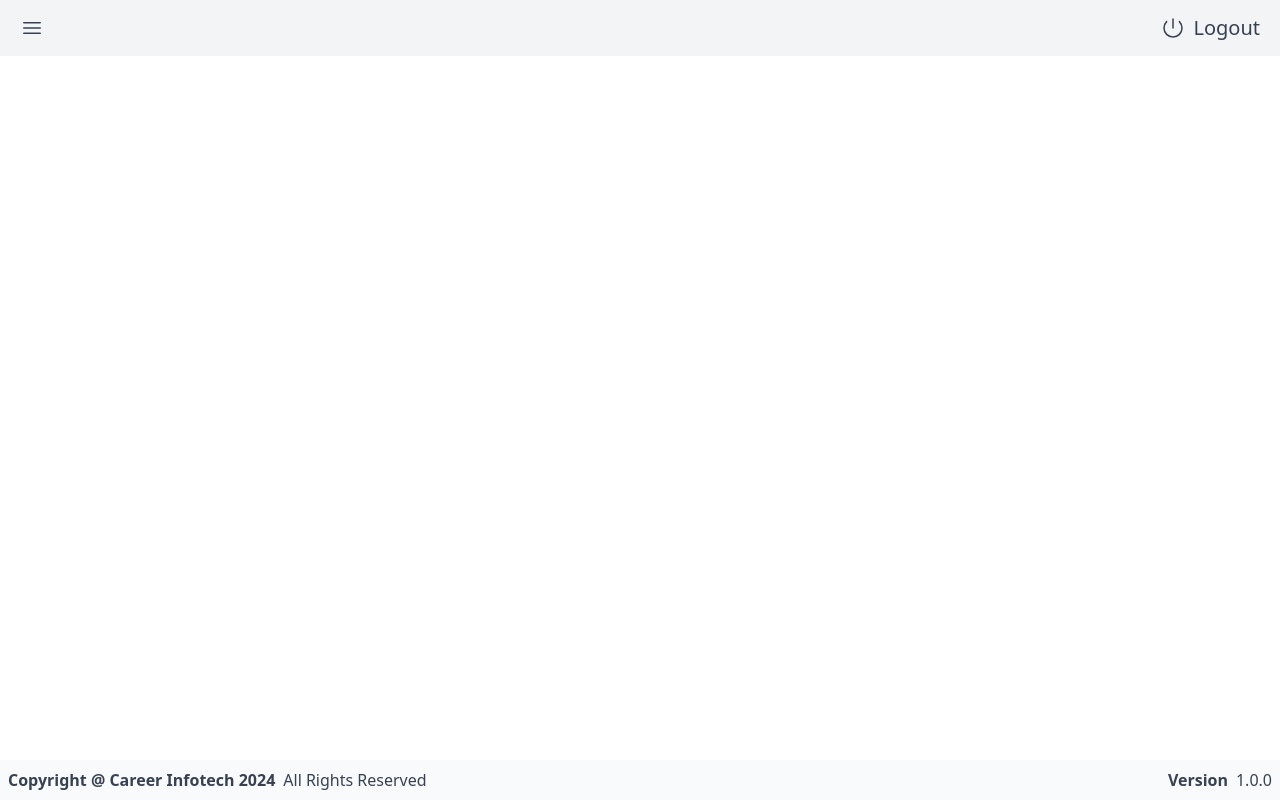
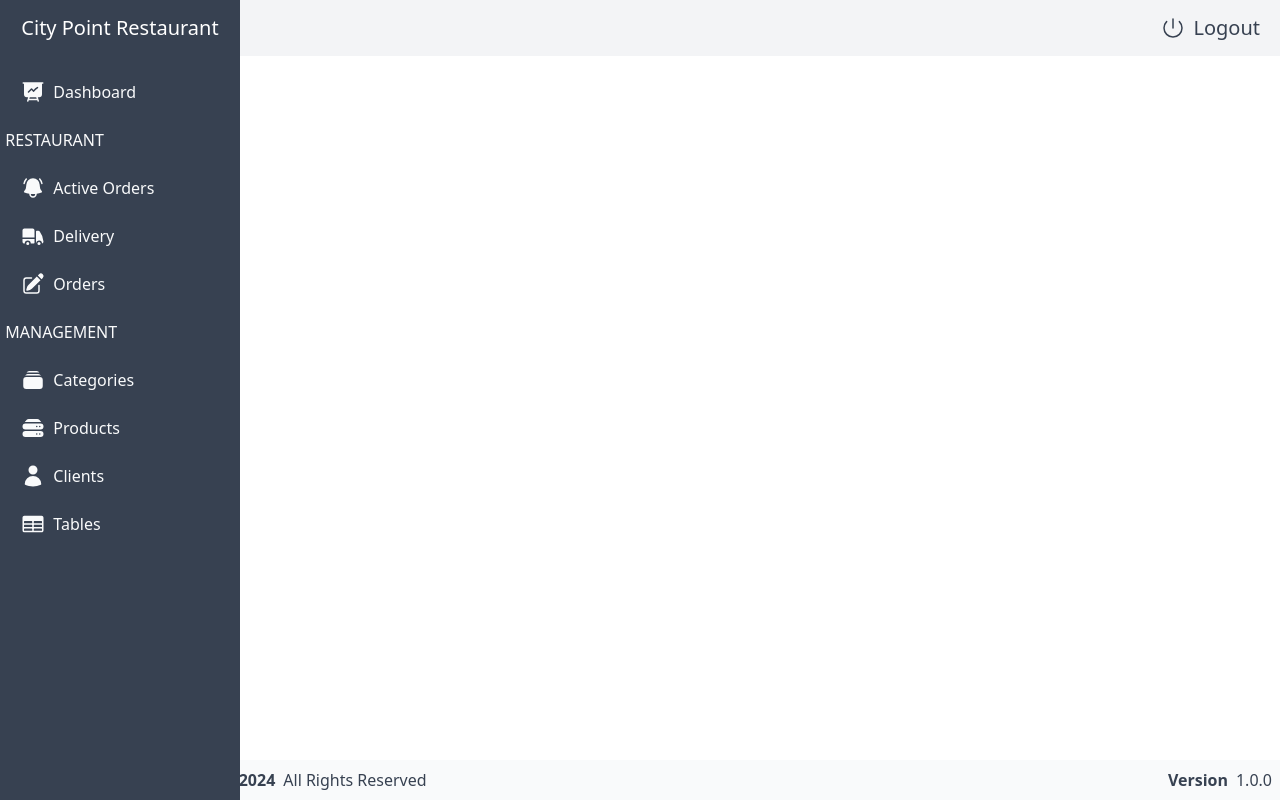
Before and after one commit to dev-vaibhav99/City-Point-Restaurant-Frontend, a React (Vite) app: page / in a window 1280 px wide. Built offline with nearby package versions, Linux system fonts and the light colour scheme.

Commit message:
Render Menu component

```diff
--- a/src/App.tsx
+++ b/src/App.tsx
@@ -1,11 +1,13 @@
 import "./App.css";
 import Header from "./components/Header";
 import Footer from "./components/Footer";
+import Menu from "./components/Menu";
 
 function App() {
   return (
     <>
       <Header />
+      <Menu />
       <Footer />
     </>
   );
```
